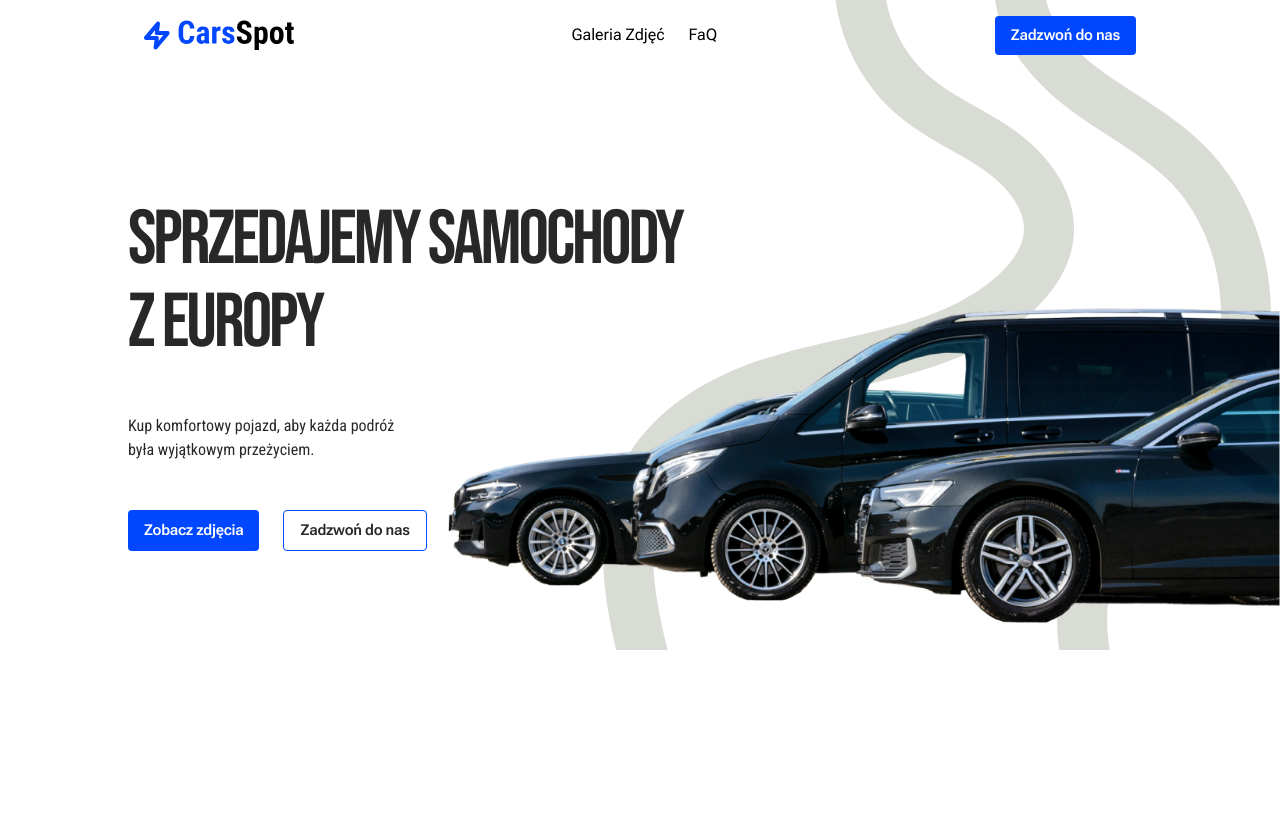
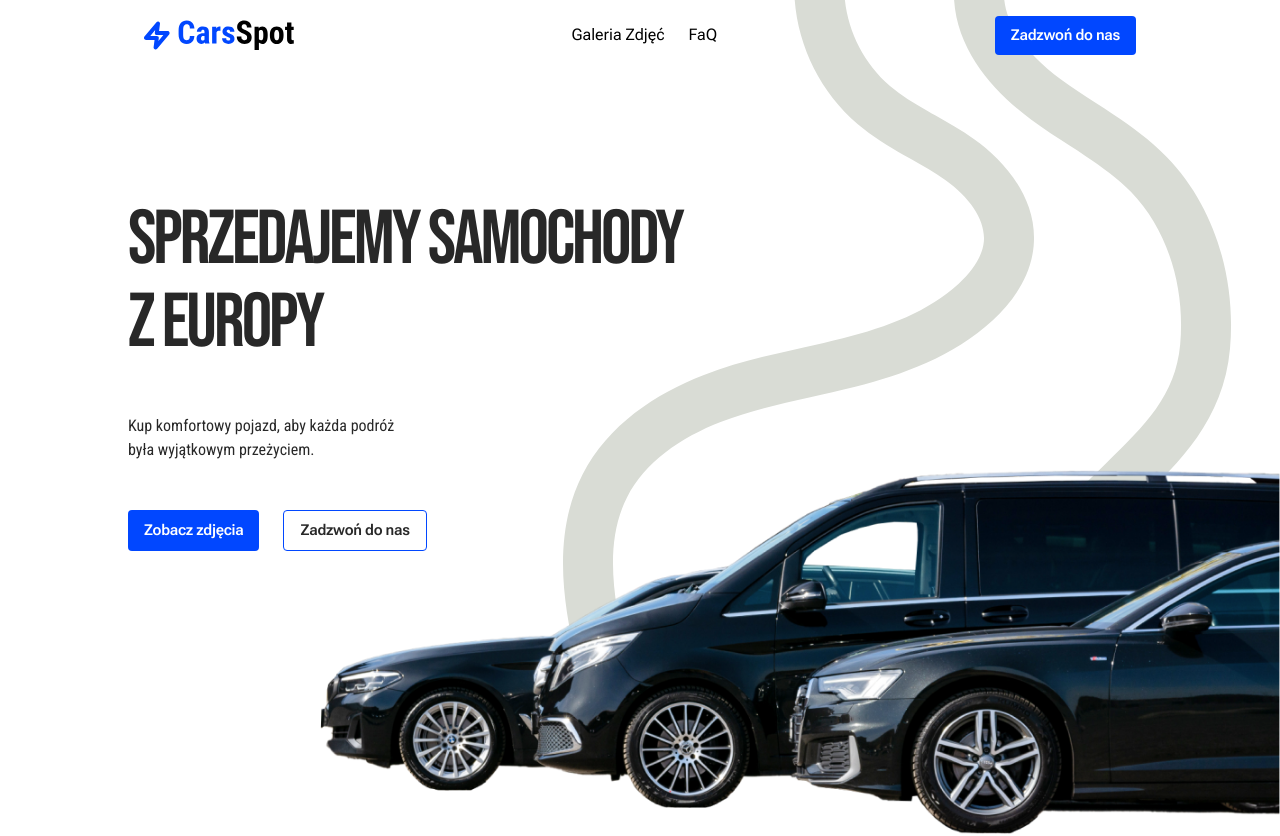
Before and after one commit to radoslawkol/CarsSpot, a React (Vite) app: page / in a window 1280 px wide. Shown: the top 836 px of the page. Built offline with nearby package versions, Linux system fonts and the light colour scheme.

Commit message:
fix: improve hero images positioning

```diff
--- a/src/components/Carousel.tsx
+++ b/src/components/Carousel.tsx
@@ -57,14 +57,14 @@ export default function Carousel({ activeTab }: { activeTab: number }) {
 			<Slider {...settings}>
 				{activeTab === 0 &&
 					carImages?.map((car, i) => (
-						<div>
-							<img src={car.src} alt={car.alt} key={i} />
+						<div key={i}>
+							<img src={car.src} alt={car.alt} />
 						</div>
 					))}
 				{activeTab === 1 &&
 					deliveryCarImages.map((car, i) => (
-						<div>
-							<img src={car.src} alt={car.alt} key={i} />
+						<div key={i}>
+							<img src={car.src} alt={car.alt} />
 						</div>
 					))}
 			</Slider>
--- a/src/components/Hero.tsx
+++ b/src/components/Hero.tsx
@@ -12,11 +12,11 @@ export default function Hero() {
 
 		setHeaderHeight(headerHeight);
 	}, []);
-	// TODO  bind two images together to not spread out
+
 	return (
 		<section
 			style={{ height: `calc(100vh - ${headerHeight}px)` }}
-			className='md:relative md:px-0 py-16 md:py-24  text-fontColor-primary'
+			className='relative md:px-0 py-16 md:py-24  text-fontColor-primary'
 		>
 			<div className='sm:p-8  md:px-32 2xl:px-72 flex flex-col items-center text-center sm:items-start sm:text-left gap-8 md:gap-12'>
 				<h1 className='text-6xl md:text-[76.29px] md:leading-[83.92px] font-heading tracking-[-0.04em]'>
@@ -31,15 +31,20 @@ export default function Hero() {
 					<Button variant='outline'>Zadzwoń do nas</Button>
 				</div>
 			</div>
+			<div
+				className='lg:absolute lg:right-0 lg:top-0 -z-10 w-3/4 lg:flex lg:justify-end'
+				style={{ top: `-${headerHeight}px` }}
+			>
 				<img
 					src={HeroImage}
 					alt='Hero image showing Audi, Mercedes and BMW cars.'
-				className='md:w-[70%] lg:w-[75%] xl:w-[70%] md:absolute md:right-0 bottom-4 lg:bottom-44 2xl:bottom-20 mt-52 md:mt-4 pl-6 sm:pl-16'
+					className='absolute right-0 bottom-8 w-4/5 lg:w-auto lg:-bottom-32 xl:-bottom-44 '
 				/>
 				<img
 					src={Lines}
-				className='hidden lg:block lg:absolute lg:right-2 2xl:right-20 lg:-top-20 -z-10'
+					className='hidden lg:block lg:relative lg:right-8 xl:right-12 -z-20'
 				/>
+			</div>
 		</section>
 	);
 }
```
Lines whose indentation alone changed are shown as unchanged.
